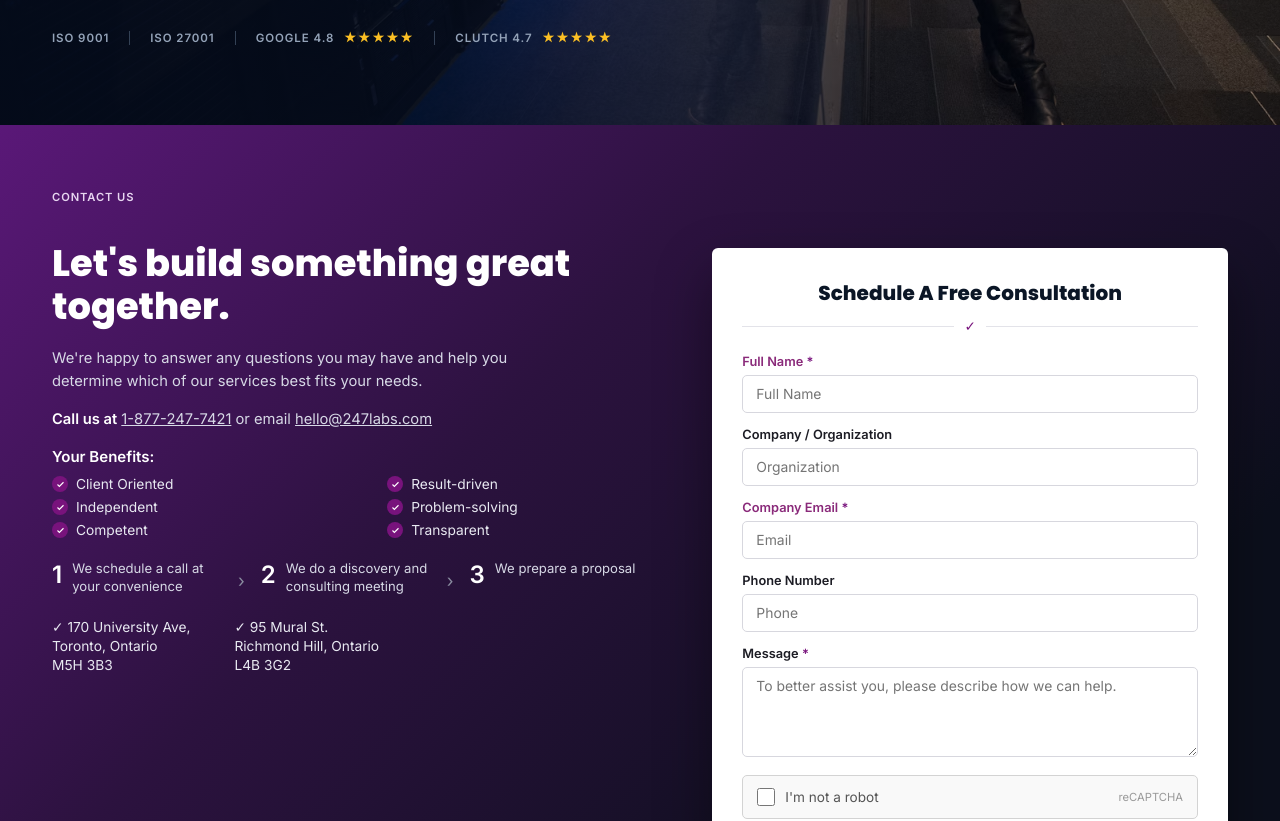
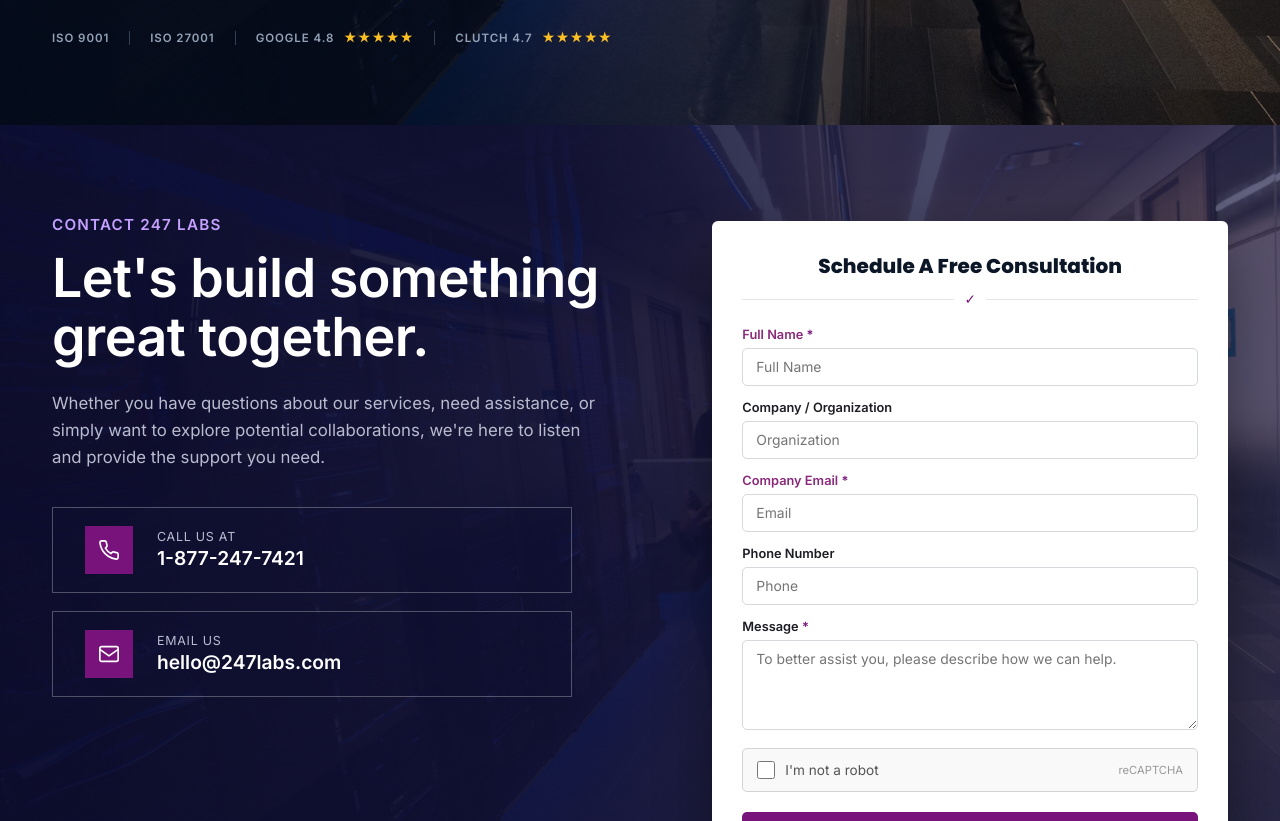
Before and after one commit to Khizarkhan280/maidahussain, a React (Vite) app in the folder client/: page / in a window 1280 px wide. Shown: the part 720-1541 px from the top of the page. Built offline with nearby package versions, Linux system fonts and the light colour scheme.

Commit message:
Changes_1

```diff
--- a/client/src/components/Contact.jsx
+++ b/client/src/components/Contact.jsx
@@ -1,27 +1,23 @@
 import { useState } from "react";
-
-const Check = () => (
-  <span className="check">
-    <svg viewBox="0 0 24 24" fill="none" stroke="#fff" strokeWidth="3">
-      <path d="M4 12l5 5L20 6" />
-    </svg>
-  </span>
-);
-
-const BENEFITS = [
-  "Client Oriented",
-  "Result-driven",
-  "Independent",
-  "Problem-solving",
-  "Competent",
-  "Transparent",
-];
 
 const EMPTY_FORM = { fullName: "", company: "", email: "", phone: "", message: "" };
 
+const PhoneIcon = () => (
+  <svg viewBox="0 0 24 24" fill="none" stroke="#fff" strokeWidth="1.8" strokeLinecap="round" strokeLinejoin="round">
+    <path d="M22 16.92v3a2 2 0 0 1-2.18 2 19.79 19.79 0 0 1-8.63-3.07 19.5 19.5 0 0 1-6-6 19.79 19.79 0 0 1-3.07-8.67A2 2 0 0 1 4.11 2h3a2 2 0 0 1 2 1.72c.127.96.361 1.903.7 2.81a2 2 0 0 1-.45 2.11L8.09 9.91a16 16 0 0 0 6 6l1.27-1.27a2 2 0 0 1 2.11-.45c.907.339 1.85.573 2.81.7A2 2 0 0 1 22 16.92z" />
+  </svg>
+);
+
+const MailIcon = () => (
+  <svg viewBox="0 0 24 24" fill="none" stroke="#fff" strokeWidth="1.8" strokeLinecap="round" strokeLinejoin="round">
+    <rect x="2" y="4" width="20" height="16" rx="2" />
+    <path d="m22 7-10 7L2 7" />
+  </svg>
+);
+
 export default function Contact() {
   const [form, setForm] = useState(EMPTY_FORM);
-  const [status, setStatus] = useState({ state: "idle", message: "" }); // idle | loading | success | error
+  const [status, setStatus] = useState({ state: "idle", message: "" });
 
   const handleChange = (e) => {
     setForm({ ...form, [e.target.name]: e.target.value });
@@ -49,66 +45,37 @@ export default function Contact() {
 
   return (
     <section className="contact-banner" id="contact">
-      <div className="contact-top">
-        <div className="contact-tag">CONTACT US</div>
-      </div>
       <div className="contact-grid">
         <div className="contact-left">
+          <div className="contact-eyebrow">CONTACT 247 LABS</div>
           <h2>Let's build something great together.</h2>
           <p>
-            We're happy to answer any questions you may have and help you determine which of our services best
-            fits your needs.
-          </p>
-          <p>
-            <b>Call us at</b> <a href="tel:18772477421">1-877-247-7421</a> or email{" "}
-            <a href="mailto:hello@247labs.com">hello@247labs.com</a>
+            Whether you have questions about our services, need assistance, or simply want to explore
+            potential collaborations, we're here to listen and provide the support you need.
           </p>
 
-          <div className="benefits-title">Your Benefits:</div>
-          <div className="benefits">
-            {BENEFITS.map((b) => (
-              <div key={b}>
-                <Check />
-                {b}
-              </div>
-            ))}
-          </div>
+          <a className="contact-card" href="tel:18772477421">
+            <span className="icon-box">
+              <PhoneIcon />
+            </span>
+            <span className="info">
+              <span className="lbl">CALL US AT</span>
+              <span className="val">1-877-247-7421</span>
+            </span>
+          </a>
 
-          <div className="steps">
-            <div className="step">
-              <span className="n">1</span>
-              <p>We schedule a call at your convenience</p>
-            </div>
-            <span className="arrow">›</span>
-            <div className="step">
-              <span className="n">2</span>
-              <p>We do a discovery and consulting meeting</p>
-            </div>
-            <span className="arrow">›</span>
-            <div className="step">
-              <span className="n">3</span>
-              <p>We prepare a proposal</p>
-            </div>
-          </div>
-
-          <div className="offices">
-            <div>
-              ✓ 170 University Ave,
-              <br />
-              Toronto, Ontario
-              <br />
-              M5H 3B3
-            </div>
-            <div>
-              ✓ 95 Mural St.
-              <br />
-              Richmond Hill, Ontario
-              <br />
-              L4B 3G2
-            </div>
-          </div>
+          <a className="contact-card" href="mailto:hello@247labs.com">
+            <span className="icon-box">
+              <MailIcon />
+            </span>
+            <span className="info">
+              <span className="lbl">EMAIL US</span>
+              <span className="val">hello@247labs.com</span>
+            </span>
+          </a>
         </div>
 
+        {/* ---- form card: unchanged ---- */}
         <div className="contact-form-card">
           <h3>Schedule A Free Consultation</h3>
           <div className="card-divider">
--- a/client/src/components/Hero.jsx
+++ b/client/src/components/Hero.jsx
@@ -2,7 +2,7 @@ export default function Hero() {
   return (
     <section className="hero">
       <div className="wrap hero-inner">
-        <div className="eyebrow">Your trusted Canadian partner for</div>
+        <div className="eyebrow">Your trusted Pakistani partner for</div>
         <h1>Custom software, AI, and digital transformation built for enterprises and regulated industries.</h1>
         <p>
           247 Labs engineers the software, AI systems, and digital platforms that large organizations depend on to
--- a/client/src/components/Navbar.jsx
+++ b/client/src/components/Navbar.jsx
@@ -38,6 +38,7 @@ export default function Navbar() {
           </div>
           <div className="navlinks">
             <a href="#" className="has-chevron">Services</a>
+            <a href="#" className="has-chevron">Products</a>
             <a href="#" className="has-chevron">Company</a>
             <a href="#" className="has-chevron">Industries</a>
             <a href="#" className="has-chevron">Resources</a>
--- a/client/src/index.css
+++ b/client/src/index.css
@@ -1020,45 +1020,18 @@ nav {
    ========================================================= */
 
 .contact-banner {
+  position: relative;
+  color: #fff;
+  padding: 90px 0;
+
   background:
     linear-gradient(
-      135deg,
-      #5a1878 0%,
-      #2c123f 38%,
-      #0c0f1c 80%
-    );
-
-  padding: 60px 0 0;
-
-  color: #fff;
-
-  position: relative;
-}
-
-.contact-top {
-  max-width: 1240px;
-
-  margin: 0 auto;
-
-  padding: 0 32px 10px;
-}
-
-.contact-tag {
-  display: inline-block;
-
-  background: transparent;
-
-  border: none;
-
-  font-size: 0.7rem;
-
-  font-weight: 700;
-
-  letter-spacing: 0.08em;
-
-  padding: 4px 0 28px;
-
-  color: #e7d6f0;
+      90deg,
+      rgba(12, 12, 44, 0.97) 0%,
+      rgba(16, 16, 52, 0.9) 45%,
+      rgba(40, 40, 82, 0.72) 100%
+    ),
+    url("./assets/HeroBg.avif") center center / cover no-repeat;
 }
 
 .contact-grid {
@@ -1087,149 +1060,91 @@ nav {
   line-height: 1.18;
 }
 
-.contact-left p {
-  color: #d7d9e6;
-
-  max-width: 460px;
-
-  margin-bottom: 16px;
-
-  line-height: 1.55;
-
-  font-size: 0.92rem;
-}
-
-.contact-left b {
+
+/* ---------- CONTACT LEFT (NEW DESIGN) ---------- */
+
+.contact-eyebrow {
+  color: #c4a1ff;
+  font-family: "Inter", sans-serif;
+  font-size: 0.95rem;
+  font-weight: 700;
+  letter-spacing: 0.08em;
+  text-transform: uppercase;
+  margin-bottom: 14px;
+}
+
+.contact-left h2 {
+  font-family: "Inter", sans-serif;
+  font-size: clamp(2.2rem, 4.2vw, 3.4rem);
+  font-weight: 800;
+  line-height: 1.1;
+  letter-spacing: -0.01em;
+  max-width: 560px;
+  margin-bottom: 24px;
+}
+
+.contact-left > p {
+  max-width: 560px;
+  margin-bottom: 36px;
+  color: #b9bbcf;
+  font-size: 1.05rem;
+  line-height: 1.6;
+}
+
+.contact-card {
+  display: flex;
+  align-items: center;
+  gap: 24px;
+  max-width: 520px;
+  margin-bottom: 18px;
+  padding: 18px 32px;
+  border: 1px solid rgba(255, 255, 255, 0.28);
+  background: rgba(15, 15, 50, 0.35);
+  text-decoration: none;
+  transition: background 0.2s ease, border-color 0.2s ease, transform 0.2s ease;
+}
+
+.contact-card:hover {
+  background: rgba(120, 19, 124, 0.18);
+  border-color: var(--purple-light);
+  transform: translateY(-2px);
+}
+
+.contact-card .icon-box {
+  width: 48px;
+  height: 48px;
+  flex-shrink: 0;
+  background: var(--purple);
+  display: flex;
+  align-items: center;
+  justify-content: center;
+}
+
+.contact-card .icon-box svg {
+  width: 22px;
+  height: 22px;
+}
+
+.contact-card .info {
+  display: flex;
+  flex-direction: column;
+  gap: 2px;
+}
+
+.contact-card .lbl {
+  font-size: 0.78rem;
+  letter-spacing: 0.06em;
+  color: #b9bbcf;
+}
+
+.contact-card .val {
+  font-size: 1.2rem;
+  font-weight: 700;
   color: #fff;
 }
 
-.contact-left a {
-  text-decoration: underline;
-}
-
-.benefits-title {
-  font-weight: 700;
-
-  margin-bottom: 10px;
-
-  font-size: 0.94rem;
-}
-
-.benefits {
-  display: grid;
-
-  grid-template-columns: 1fr 1fr;
-
-  gap: 7px 40px;
-
-  margin-bottom: 22px;
-}
-
-.benefits div {
-  display: flex;
-
-  align-items: center;
-
-  gap: 8px;
-
-  font-size: 0.86rem;
-
-  color: #e8e9f1;
-}
-
-.check {
-  width: 16px;
-  height: 16px;
-
-  border-radius: 50%;
-
-  background: var(--purple);
-
-  display: flex;
-
-  align-items: center;
-
-  justify-content: center;
-
-  flex-shrink: 0;
-}
-
-.check svg {
-  width: 9px;
-  height: 9px;
-}
-
-.steps {
-  display: flex;
-
-  gap: 16px;
-
-  margin-bottom: 22px;
-
-  flex-wrap: wrap;
-
-  align-items: flex-start;
-}
-
-.steps .step {
-  display: flex;
-
-  gap: 10px;
-
-  align-items: flex-start;
-
-  max-width: 170px;
-}
-
-.steps .step .n {
-  font-size: 1.5rem;
-
-  font-weight: 800;
-
-  color: #fff;
-}
-
-.steps .step p {
-  color: #d7d9e6;
-
-  font-size: 0.82rem;
-
-  margin: 0;
-
-  line-height: 1.35;
-}
-
-.steps .arrow {
-  align-self: center;
-
-  color: #8a8da0;
-
-  font-size: 1.1rem;
-
-  margin-top: 6px;
-}
-
-.offices {
-  display: flex;
-
-  gap: 44px;
-
-  flex-wrap: wrap;
-
-  padding-bottom: 50px;
-}
-
-.offices div {
-  display: flex;
-
-  gap: 8px;
-
-  font-size: 0.86rem;
-
-  color: #e8e9f1;
-
-  line-height: 1.4;
-}
+
+/* ---------- CONTACT FORM CARD (UNCHANGED) ---------- */
 
 .contact-form-card {
   background: #fff;
@@ -1419,12 +1334,25 @@ nav {
 }
 
 @media (max-width: 860px) {
+  .contact-banner {
+    padding: 60px 0;
+  }
+
   .contact-grid {
     grid-template-columns: 1fr;
   }
 
   .contact-form-card {
     margin-top: 0;
+  }
+
+  .contact-card {
+    padding: 14px 18px;
+    gap: 16px;
+  }
+
+  .contact-card .val {
+    font-size: 1.05rem;
   }
 }
 
```
